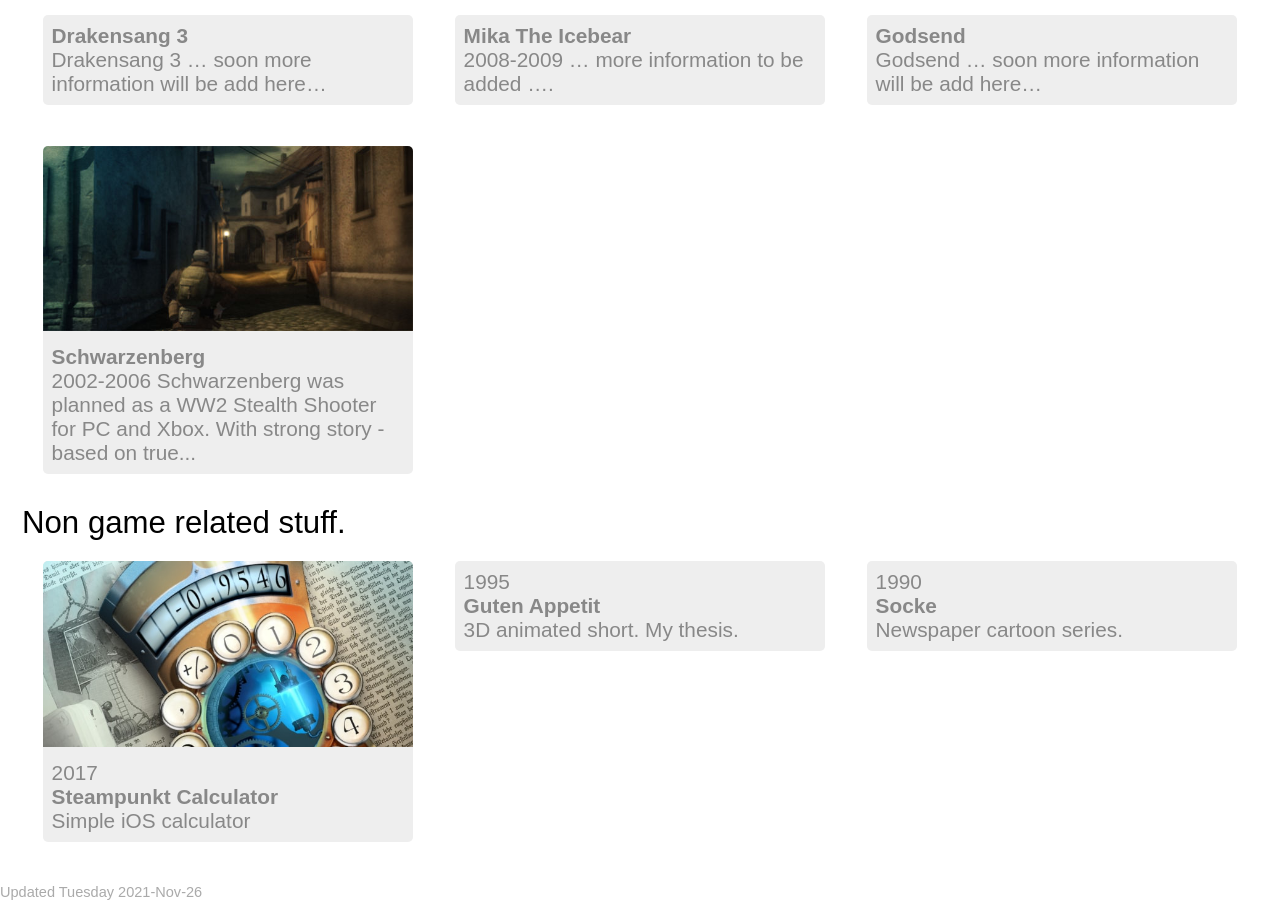
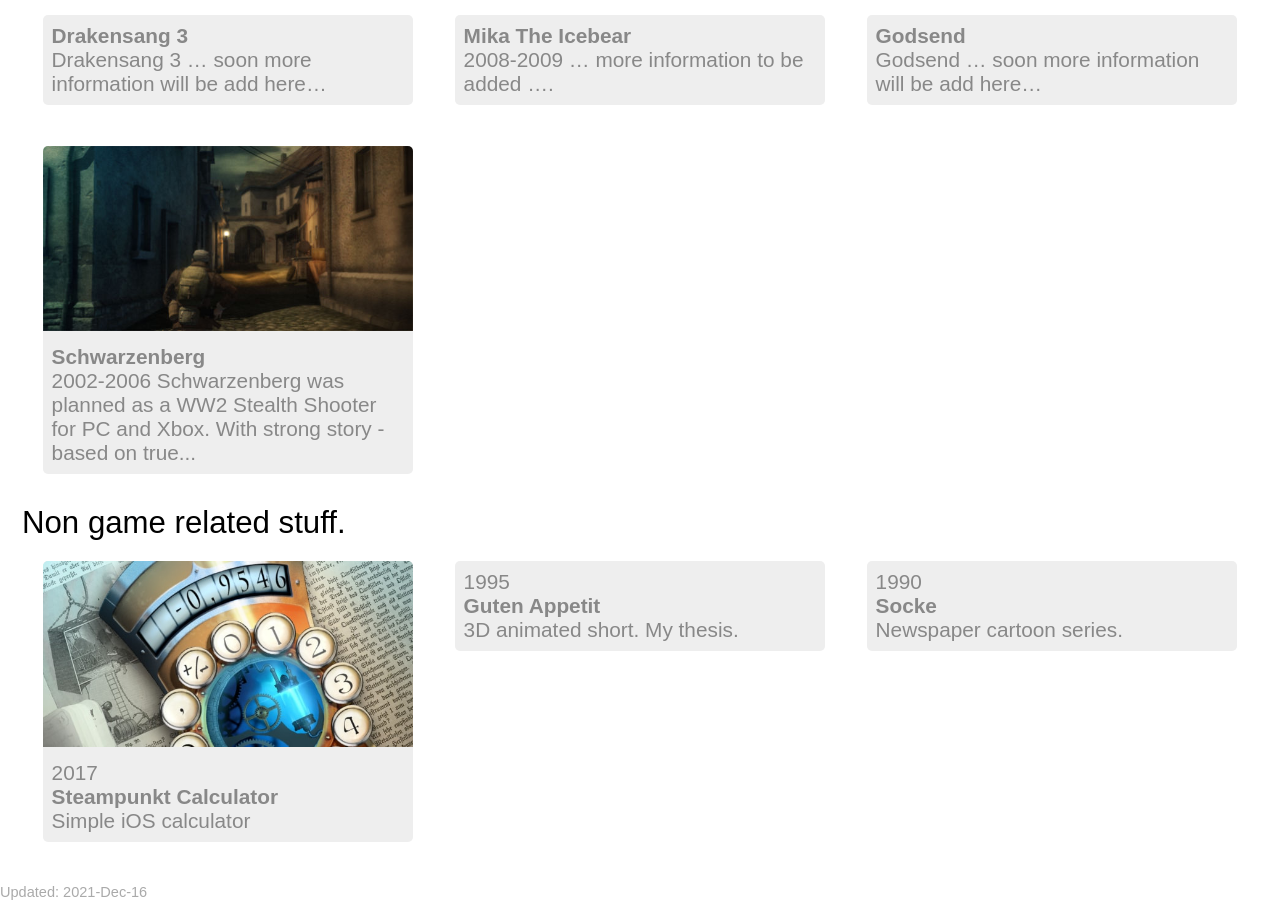
Before and after one commit to gebirgsbernd/gebirgsbernd.github.io, a Jekyll site: the page built from index.html, in a window 1280 px wide and 900 px high, scrolled down 1859 px. Built offline with Jekyll 4.4.1, drawn with Linux system fonts in a browser that asks for light colours; some web fonts are replaced.

```diff
--- a/index.html
+++ b/index.html
@@ -73,5 +73,5 @@ title: Bernd Beyreuther. Game Producer.
 </main>
 
 <footer>
-    <div style="font-size:0.7em; color:#aaaaaa;"> Updated Tuesday 2021-Nov-26</div>
+    <div style="font-size:0.7em; color:#aaaaaa;"> Updated: 2021-Dec-16</div>
 </footer>
```
Also changed, not shown: z_games/_posts/1990-01-01-jungle.md (+1 -1 lines), README.md, 2 other files.
